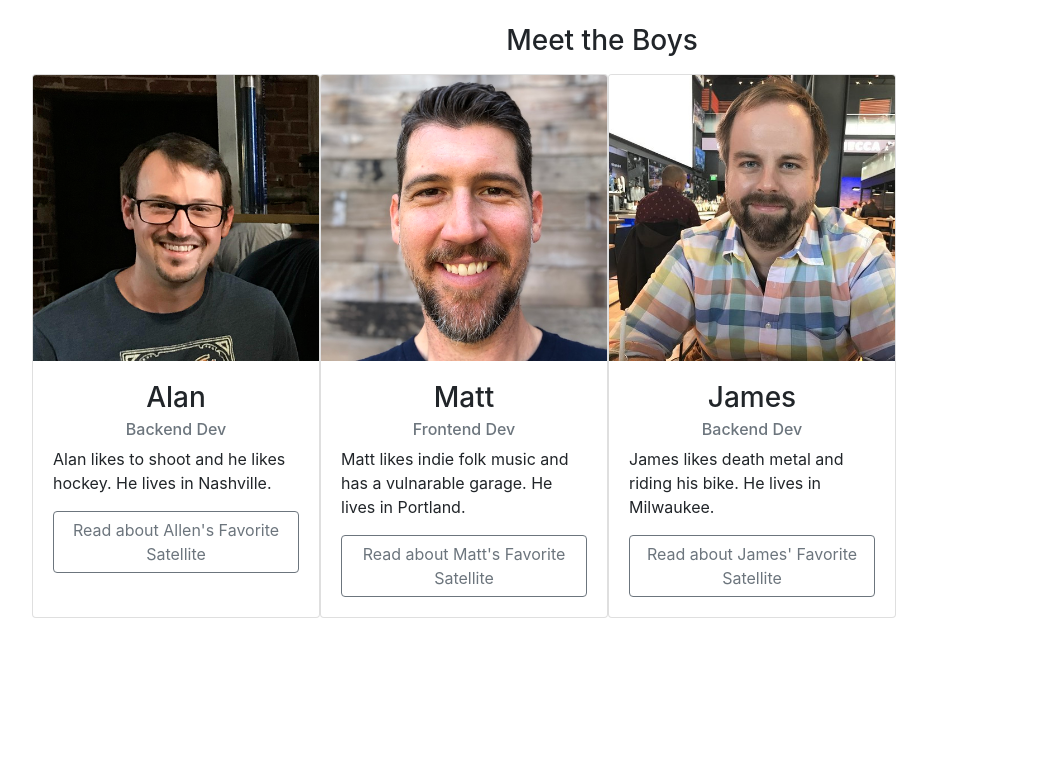
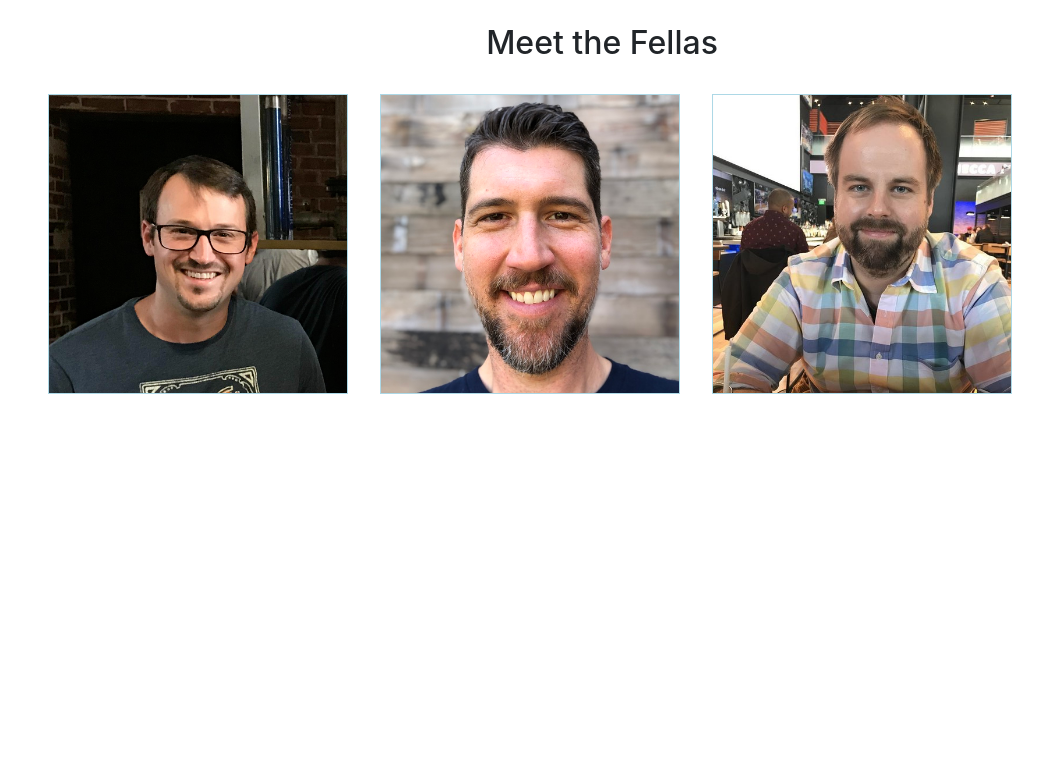
Before and after one commit to puglisac/orbital-sky, a Flask app: page /about in a window 1280 px wide. Shown: the part 72-848 px from the top of the page, without its empty margins (38-1081 px from the left). Run offline with Flask 2, Linux system fonts and the light colour scheme; some libraries are stand-ins or nearby versions.

Commit message:
styling for about team overlays

```diff
--- a/static/css/app.css
+++ b/static/css/app.css
@@ -0,0 +1,30 @@
+.overlay-box {
+  position: relative;
+  width: 50%;
+  max-width: 300px;
+  height: 100%;
+  border: lightblue 1px solid;
+}
+.pic {
+  display: block;
+  width: 100%;
+  height: auto;
+}
+.overlay {
+  position: absolute;
+  bottom: 0;
+  background: rgb(0, 0, 0);
+  background: rgba(0, 0, 0, 0.5); /* Black see-through */
+  color: #f1f1f1;
+  width: 100%;
+  height: 100%;
+  transition: .5s ease;
+  opacity:0;
+  color: white;
+  font-size: 20px;
+  padding: 20px;
+  text-align: center;
+}
+.overlay-box:hover .overlay {
+  opacity: 1;
+}
--- a/templates/about.html
+++ b/templates/about.html
@@ -2,41 +2,43 @@
 
 {% block content %}
 
-<h3 class="text-center">Meet the Boys</h3>
+<h2  class="text-center">Meet the Fellas</h2>
 
 
 <div class="container mt-3">
     <div class="row">
 
-        <div class="card" style="width: 18rem;">
-            <img class="card-img-top" src="/static/images/alan.png" alt="Card image cap">
-            <div class="card-body">
-            <h3 class="card-title text-center">Alan</h3>
-            <h6 class="card-subtitle mb-2 text-muted text-center">Backend Dev</h6>
-              <p class="card-text">Alan likes to shoot and he likes hockey. He lives in Nashville.</p>
-              <a href="https://en.wikipedia.org/wiki/Sputnik_1" class="btn btn-outline-secondary">Read about Allen's Favorite Satellite</a>
+        <div class="overlay-box m-3">
+            <img src="/static/images/alan.png" alt="Card image cap" class="pic">
+            <div class="overlay">
+                <h3>Alan</h3>
+                <h6 class="text-light">Backend Dev</h6>
+                <p>Alan likes to shoot and he likes hockey. He lives in Nashville.</p>
+                <a href="https://en.wikipedia.org/wiki/Sputnik_1" class="btn btn-primary">Read about Alan's Favorite Satellite</a>
             </div>
         </div>
 
-        <div class="card" style="width: 18rem;">
-            <img class="card-img-top" src="/static/images/matt.jpg" alt="Card image cap">
-            <div class="card-body">
-            <h3 class="card-title text-center">Matt</h3>
-            <h6 class="card-subtitle mb-2 text-muted text-center">Frontend Dev</h6>
-              <p class="card-text">Matt likes indie folk music and has a vulnarable garage. He lives in Portland.</p>
-              <a href="https://en.wikipedia.org/wiki/Hubble_Space_Telescope" class="btn btn-outline-secondary">Read about Matt's Favorite Satellite</a>
+        <div class="overlay-box m-3">
+            <img src="/static/images/matt.jpg" alt="Card image cap" class="pic">
+            <div class="overlay">
+                <h3>Matt</h3>
+                <h6 class="text-light">Frontend Dev</h6>
+                <p>Matt likes indie folk music and has a vulnarable garage. He lives in Portland.</p>
+                <a href="https://en.wikipedia.org/wiki/Hubble_Space_Telescope" class="btn btn-primary">Read about Matt's Favorite Satellite</a>
             </div>
         </div>
 
-        <div class="card" style="width: 18rem;">
-            <img class="card-img-top" src="/static/images/me.jpg" alt="Card image cap">
-            <div class="card-body">
-            <h3 class="card-title text-center">James</h3>
-            <h6 class="card-subtitle mb-2 text-muted text-center">Backend Dev</h6>
-              <p class="card-text">James likes death metal and riding his bike. He lives in Milwaukee.</p>
-              <a href="https://en.wikipedia.org/wiki/Explorer_1" class="btn btn-outline-secondary">Read about James' Favorite Satellite</a>
+
+        <div class="overlay-box m-3">
+            <img src="/static/images/me.jpg" alt="Card image cap" class="pic">
+            <div class="overlay">
+                <h3>James</h3>
+                <h6 class="text-light">Backend Dev</h6>
+                <p>James likes death metal and riding his bike. He lives in Milwaukee.</p>
+                <a href="https://en.wikipedia.org/wiki/Explorer_1" class="btn btn-primary">Read about James' Favorite Satellite</a>
             </div>
         </div>
+
 
     </div>
 </div>
```
